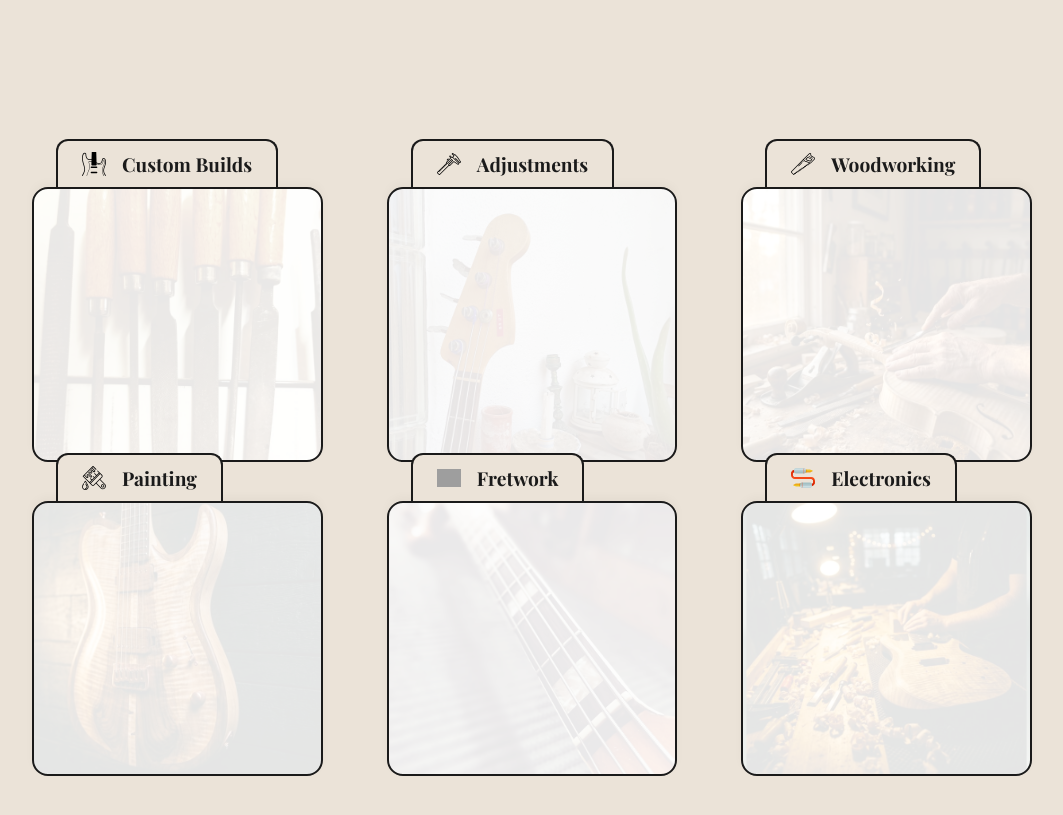
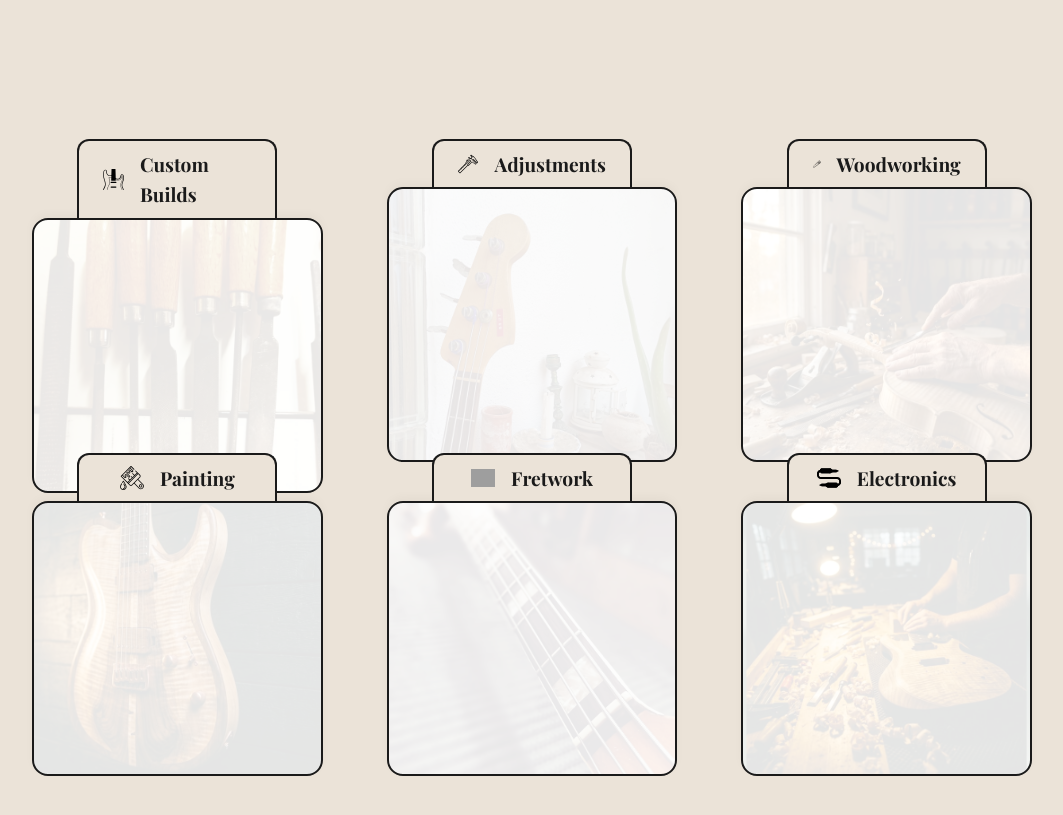
Before and after one commit to JoanDidac/Brut-Guitars, a React (Vite) app: page / in a window 1280 px wide. Shown: the part 4760-5575 px from the top of the page, without its empty margins (108-1171 px from the left). Built offline with nearby package versions, Linux system fonts and the light colour scheme; grey boxes are pictures that could not be loaded; a web font is replaced by a local one.

Commit message:
Center folder tabs and convert Electronics SVG to black

```diff
--- a/src/components/Services.css
+++ b/src/components/Services.css
@@ -67,10 +67,12 @@
     z-index: 10;
 }
 
-/* The tab */
 .folder__tab {
-    display: inline-flex;
+    display: flex;
+    justify-content: center;
     align-items: center;
+    width: 200px;
+    margin: 0 auto;
     gap: var(--space-sm);
     background: var(--color-bg-alt);
     padding: var(--space-xs) var(--space-md);
@@ -86,7 +88,8 @@
 }
 
 .file-folder .folder__tab {
-    margin-left: var(--space-md);
+    margin-left: auto;
+    margin-right: auto;
 }
 
 .folder__icon {
```
Also changed, not shown: src/assets/jack-svgrepo-com.svg.
